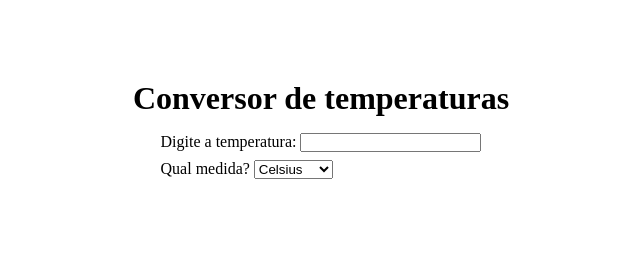
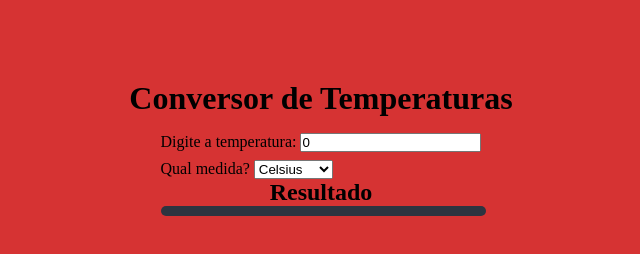
Before and after one commit to gitbrasedu/tarefa-temperatura, a plain HTML site: page index.html in a window 1280 px wide. Shown: the whole page, without its empty margins (319-959 px from the left). Drawn offline with Linux system fonts and the light colour scheme.

Commit message:
Add files via upload

```diff
--- a/index.html
+++ b/index.html
@@ -8,7 +8,7 @@
 </head>
 <body>
     <div id="panel">
-        <h1>Conversor de temperaturas</h1>
+        <h1>Conversor de Temperaturas</h1>
 
         <div id="form">
             <div id="temperature_input">
@@ -23,12 +23,25 @@
                     <option value="kelvin">Kelvin</option>
                 </select>
             </div>
+            <div id="temperature_output">
+                <h2>Resultado</h2>
+
+                <div id="temperature_container">
+                    <p>
+                        <b id="uwu"></b>
+                    </p>
+                </div>
+
+            </div>
 
         </div>
 
 
 
     </div>
-
+    <script>
+        document.getElementById(TEMPERATURE_FORM_ID).value = "0";
+        updateTemperature();
+    </script>
 </body>
 </html>
--- a/script.js
+++ b/script.js
@@ -31,12 +31,12 @@ function celsiusToFarenheit(c) {
 }
 
 const ConversionsTo = {
-    "kelvin,celsius": (x) => { return kelvinToCelsius(x) },
-    "kelvin,farenheit": (x) => { return celsiusToFarenheit(kelvinToCelsius(x)) },
-    "celsius,kelvin": (x) => { return celsiusToKelvin(x) },
-    "celsius,farenheit": (x) => { return celsiusToFarenheit(x) },
-    "farenheit,kelvin": (x) => { return celsiusToKelvin(farenheitToCelsius(x)) },
-    "farenheit,celsius": (x) => { return farenheitToCelsius(x) }
+    "kelvin,celsius": (x) => kelvinToCelsius(x),
+    "kelvin,farenheit": (x) => celsiusToFarenheit(kelvinToCelsius(x)),
+    "celsius,kelvin": (x) => celsiusToKelvin(x),
+    "celsius,farenheit": (x) => celsiusToFarenheit(x),
+    "farenheit,kelvin": (x) => celsiusToKelvin(farenheitToCelsius(x)),
+    "farenheit,celsius": (x) => farenheitToCelsius(x)
 };
 
 function updateTemperature() {
@@ -46,22 +46,37 @@ function updateTemperature() {
         return;
     }
 
-    for (let measurement in Measurements) {
-        measurement = measurement.toLowerCase();
-        if (measurement === selectedMeasurement) {
+    let tempCelsius = NaN; // Armazena a temperatura em celsius para ser usada no fundo.
+    let result = "";
+    for (const measurementKey in Measurements) {
+        let measurementName = measurementKey.toLowerCase();
+        if (measurementName === selectedMeasurement) {
             continue;
         }
 
-        console.log(measurement)
-        console.log(ConversionsTo[selectedMeasurement + "," + measurement]())
+        let resultingTemperature = Math.round(ConversionsTo[selectedMeasurement + "," + measurementName](v));
+        result += "Temperatura(" + measurementName + "): " + resultingTemperature + "<br>";
+
+        if (measurementName === "celsius") {
+            tempCelsius = resultingTemperature;
+        }
+
+        if (selectedMeasurement === "celsius") {
+            tempCelsius = v;
+        }
     }
 
-    console.log("-")
+    let heat = Math.round(Math.min(tempCelsius / 100.0 * 0xcc, 0xcc));
+    let cold = Math.round(Math.min((100.0 - tempCelsius) / 100.0 * 0xcc, 0xcc));
+    console.log(tempCelsius)
+    console.log("#" + heat.toString(16) + "00" + cold.toString(16) + "cc")
+    document.querySelector("body").style.backgroundColor = "#" + heat.toString(16) + "00" + cold.toString(16) + "cc";
 }
 
 function onMeasurementChange() {
-    // Clears the temperature form because the measurement unit changed.
-    document.getElementById(TEMPERATURE_FORM_ID).value = "";
+    // Reseta o valor do formulário.
+    document.getElementById(TEMPERATURE_FORM_ID).value = "0";
 
     selectedMeasurement = document.getElementById(MEASUREMENT_SELECT_ID).value;
+    updateTemperature();
 }
--- a/style.css
+++ b/style.css
@@ -1,6 +1,14 @@
 * {
     margin: 0;
     padding: 0;
+}
+
+body {
+    background-color: #cc0000cc;
+}
+
+h1, h2 {
+    text-align: center;
 }
 
 #panel {
@@ -19,3 +27,23 @@
 #measurement_selector {
     padding-top: 1vh;
 }
+
+#output_box {
+    padding-bottom: 200px;
+    padding-right: 200px;
+}
+
+#temperature_container {
+    background-color: #2e3440;
+    color: #eceff4;
+    border-radius: 5px;
+    padding-left: 5px;
+    padding-top: 5px;
+    padding-bottom: 5px;
+    width: 100%;
+}
+
+p {
+    word-break: break-all;
+    white-space: normal;
+}
```
